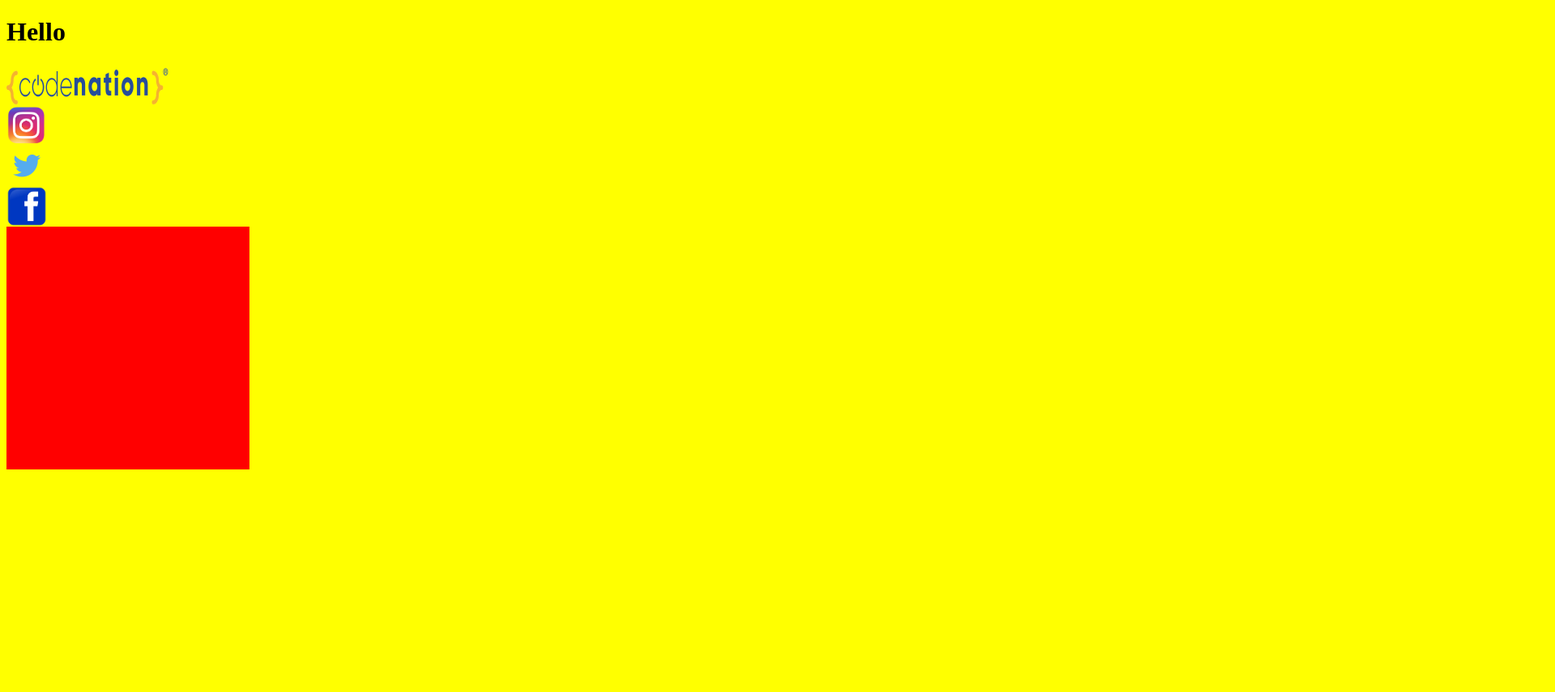
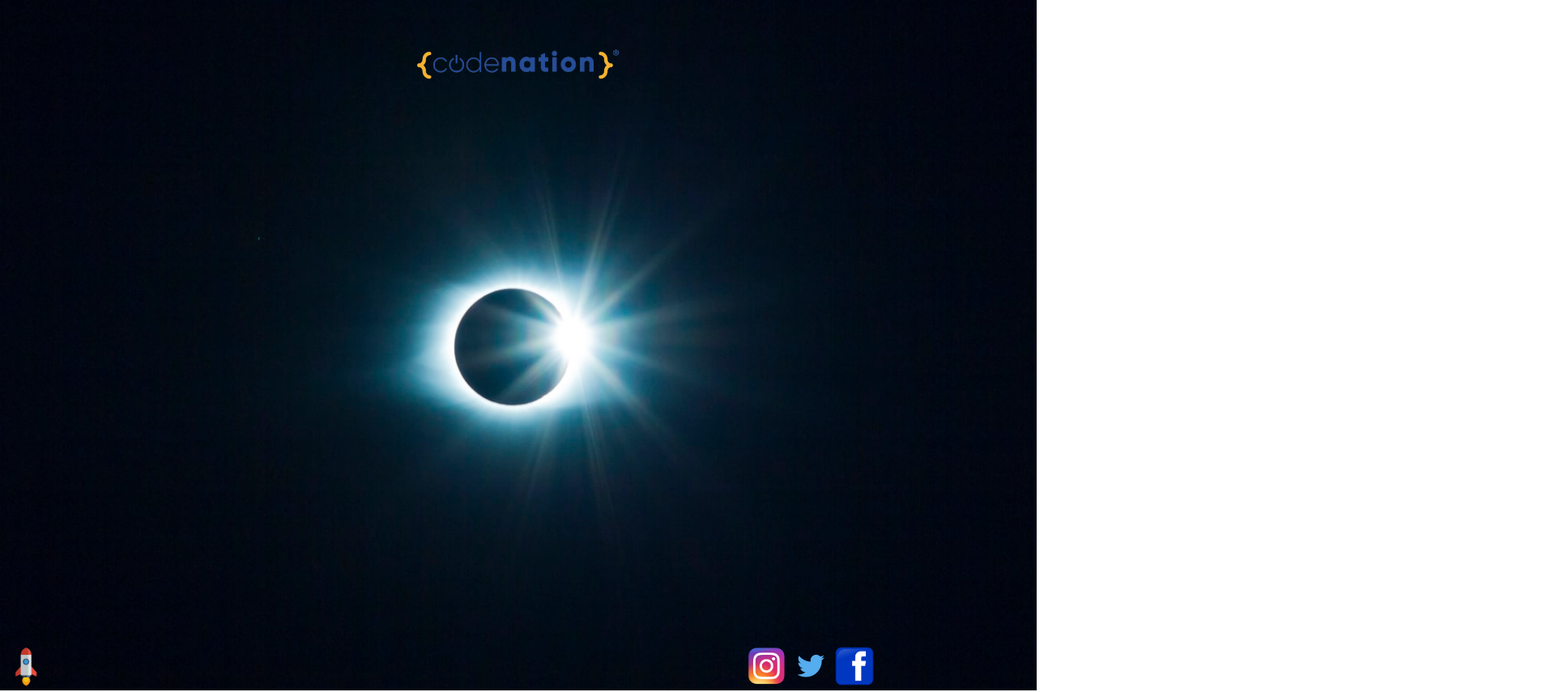
Before and after one commit to pjcollum/button_challenge, a plain HTML site: page index.html in a window 1280 px wide. Shown: the top 855 px of the page at 81% size, 1920 px wide, since content can reach past the window. Before the commit the page ends 800 px from the top, so only its background shows below. Drawn offline with Linux system fonts and the light colour scheme.

Commit message:
second commit

```diff
--- a/index.html
+++ b/index.html
@@ -6,12 +6,22 @@
     <title>Button Challenge</title>
 </head>
 <body>
+
+        <img class="star" src="star.png" alt="star">
+
     <div id=div1>
-    <h1>Hello</h1>
-    <img class="codeNation" src="cn.png" alt="codeNation">
-    <img class="insta" src="insta.png" alt="insta">
-    <img class="twitter" src="twitter.png" alt="twitter">
-    <img class="fb" src="fb.png" alt="fb">
+
+    <img class="codeNation" onclick="window.location.href = 'https://www.wearecodenation.com';" src="cn.png" alt="codeNation">
+
+    <img class="rocket" src="rocket.png" alt="rocket">
+
+
+
+
+
+    <img class="insta" onclick="window.location.href = 'https://www.instagram.com/';" src="insta.png" alt="insta">
+    <img class="twitter" onclick="window.location.href = 'https://www.twitter.com';" src="twitter.png" alt="twitter">
+    <img class="fb" onclick="window.location.href = 'https://www.facebook.com';" src="fb.png" alt="fb">
 
     <div class="square"></div>
     </div>
--- a/main.css
+++ b/main.css
@@ -1,38 +1,57 @@
  body{
-    background-color: yellow
+    background-image: url("space.jpeg");
+    background-repeat: no-repeat;
+    background-size: 100%;
+
 }
-a:hover {
-    background-color: yellow;
-  }
+
 
   img{
       width: 50px;
       height: 50px;
-      display: block;
+
+
   }
   .codeNation{
-      width:200px;
-      height: 50px;
+      width:250px;
+      height: 40px;
       display: block;
+      padding-top: 50px;
+      margin-left: auto;
+      margin-right: auto;
   }
 
+  .star{
+    position: absolute;
+    top:100px;
+    left: 0px;
+    animation-name: move;
+    animation-duration: 6s;
+    animation-iteration-count: infinite;
+  }
+
+  @keyframes move{
+    from{transform: translateX(-100px)}
+    to{transform: translateX(2000px)}
+  }
+
+.insta{
+  align-content: center;
+  margin-left: 850px;
+  margin-top: 700px;
+  padding-left: 10px;
+}
+
   .insta:hover{
-    cursor: default; transform: rotate(360deg); transition: all 0.3s ease-in-out 0s
-  }
+    cursor: pointer; transform: rotate(360deg); transition: all 0.3s ease-in-out 0s
+}
+
   .codeNation:hover{
-    cursor: default; transform: rotate(360deg); transition: all 0.3s ease-in-out 0s
+    cursor: pointer; transform: rotate(360deg); transition: all 0.3s ease-in-out 0s
   }
   .twitter:hover{
-    cursor: default; transform: rotate(360deg); transition: all 0.3s ease-in-out 0s
+    cursor: pointer; transform: rotate(360deg); transition: all 0.3s ease-in-out 0s
   }
   .fb:hover{
-    cursor: default; transform: rotate(360deg); transition: all 0.3s ease-in-out 0s
+    cursor: pointer; transform: rotate(360deg); transition: all 0.3s ease-in-out 0s
   }
-  .square{
-      width: 300px;
-      height: 300px;
-      background-color: red;
-  }
-  .square:hover{
-      border-radius: 50%
-  }
```
Also changed, not shown: rocket.png (added), space.jpeg (added), star.png (added).
